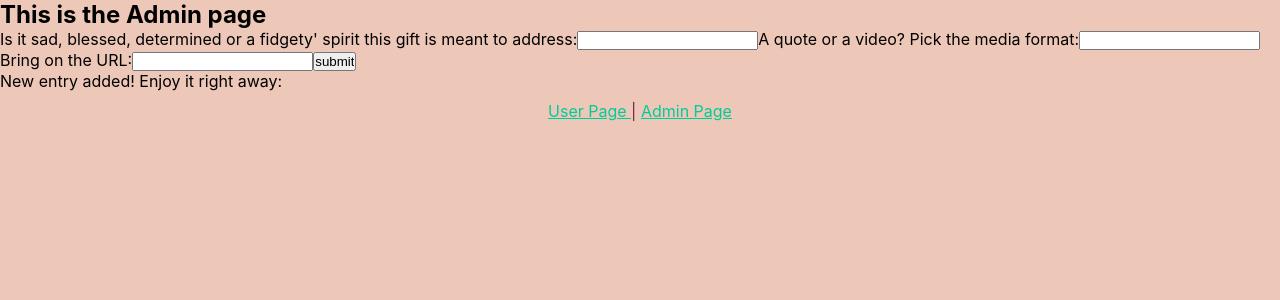
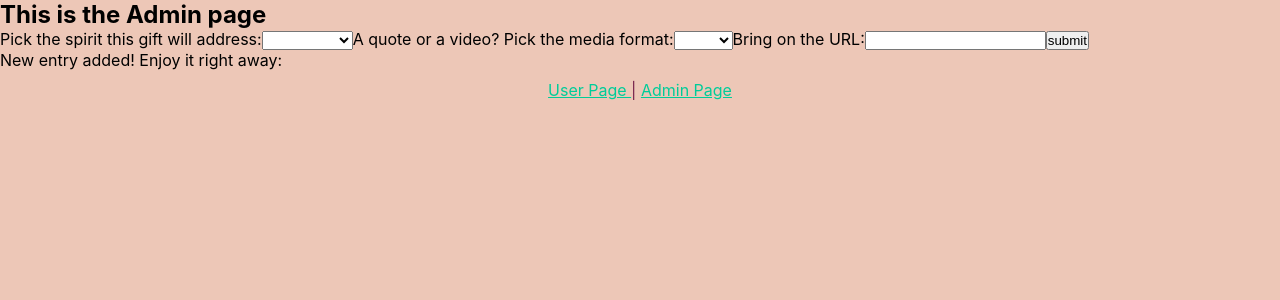
Before and after one commit to icodebyamanda/sxs_beta, a React (Create React App) app in the folder client/: page /admin in a window 1280 px wide. Shown: the top 300 px of the page. Built offline with nearby package versions, Linux system fonts and the light colour scheme.

Commit message:
#26 form with dropdown menu

```diff
--- a/client/src/components/AdminView.js
+++ b/client/src/components/AdminView.js
@@ -17,23 +17,44 @@
       {/* <form onSubmit={handleSubmit}> */}
         <label>
 
-        Is it sad, blessed, determined or a fidgety' spirit this gift is meant to address:
-          <input
-            type="text"
+        Pick the spirit this gift will address:
+          {/* <input list="spirits"
             name="spirit"
             // value={spirit}
             // onChange={handleSpiritChange}
-          />
+          /> */}
+
+          <select id="spirits" name="spirits">
+
+            <option value="empty"></option>
+            <option value="blessed">Blessed</option>
+            <option value="determined">Determined</option>
+            <option value="fidgety">Fidgety</option>
+            <option value="sad">Sad</option>
+
+          </select>
+
         </label>
 ​
         <label>
           A quote or a video? Pick the media format:
-          <input
-            type="text"
-            name="media"
+          {/* <input
+            // type="text"
+            // name="media"
             // value={media}
             // onChange={handleMediaChange}
-          />
+          /> */}
+
+          <select id="medias" name="medias">
+
+            <option value="empty"></option>
+            <option value="video">Video</option>
+            <option value="quote">Quote</option>
+
+          </select>
+
+
+
         </label>
 
         <label>
```
